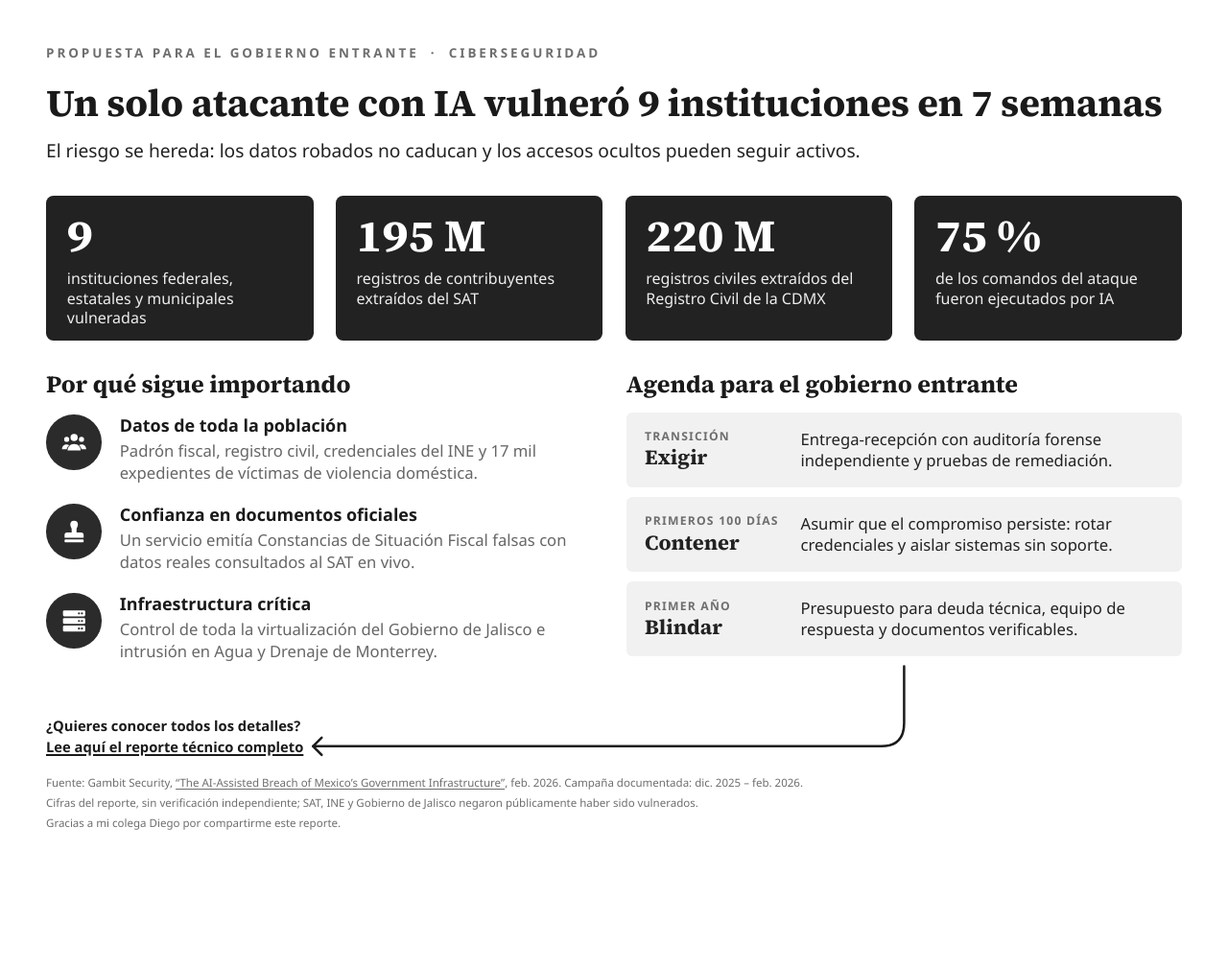
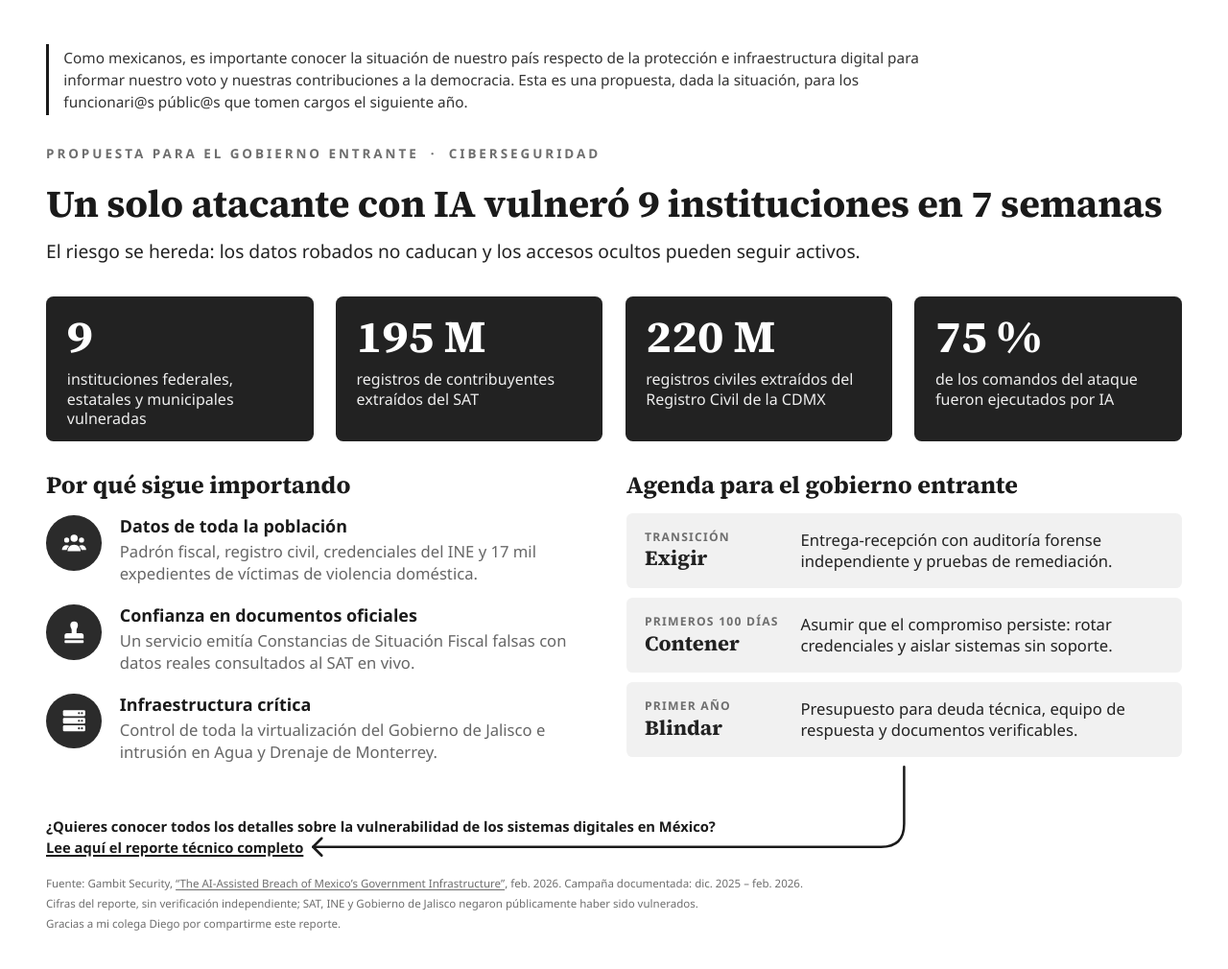
Before and after one commit to HornerAlberto/horneralberto.github.io, a Jekyll site: the page built from _pages/propuesta-para-el-gobierno-entrante.html, in a window 1280 px wide. Shown: the whole page at 96% size. Built offline with Jekyll 4.4.1, drawn with Linux system fonts in a browser that asks for light colours; before the commit the page ends 905 px from its top, so only the background shows below that.

Commit message:
update
Co-Authored-By: Claude Opus 5.5 <noreply@anthropic.com>
Claude-Session: https://claude.ai/code/session_01SVgLAehq9pLBbxPejZu6RW

```diff
--- a/_pages/propuesta-para-el-gobierno-entrante.html
+++ b/_pages/propuesta-para-el-gobierno-entrante.html
@@ -65,6 +65,17 @@ body { background: #fff; color: var(--ink); font-family: var(--sans); line-heigh
   color: var(--soft);
 }
 .eyebrow .dot { margin: 0 .9em; }
+.intro {
+  border-left: 3px solid var(--ink);
+  padding: calc(.2 * var(--u)) 0 calc(.2 * var(--u)) calc(1.2 * var(--u));
+  margin-bottom: calc(2.4 * var(--u));
+  max-width: calc(72 * var(--u));
+}
+.intro p {
+  font-size: max(13px, calc(1.2 * var(--u)));
+  line-height: 1.5;
+  color: #333;
+}
 h1 {
   font-family: var(--serif);
   font-weight: 700;
@@ -203,6 +214,8 @@ h2 {
   .icon-d { display: none; }
   .icon-m { display: block; }
 
+  .intro { margin: 0; max-width: none; border-left: 0; border-bottom: 1px solid #e2e2e2; padding: 22px 26px; background: #f7f7f7; }
+  .intro p { font-size: 15px; line-height: 1.55; color: #333; }
   .hero { background: #1c1c1c; color: #fff; padding: 46px 26px 30px; }
   .eyebrow {
     font-family: inherit;
@@ -287,6 +300,9 @@ h2 {
 </head>
 <body>
 <main class="page">
+  <aside class="intro">
+    <p>Como mexicanos, es importante conocer la situación de nuestro país respecto de la protección e infraestructura digital para informar nuestro voto y nuestras contribuciones a la democracia. Esta es una propuesta, dada la situación, para los funcionari@s públic@s que tomen cargos el siguiente año.</p>
+  </aside>
   <header class="hero">
     <p class="eyebrow"><span class="e1">Propuesta para el gobierno entrante</span><span class="dot">·</span><span class="e2">Ciberseguridad</span></p>
     <h1>Un solo atacante con IA vulneró<br> 9 instituciones en<br> 7 semanas</h1>
@@ -365,7 +381,7 @@ h2 {
   </div>
 
   <footer class="source">
-    <p class="cta">¿Quieres conocer todos los detalles?<br> <a href="https://gambit.security/blog-posts/a-single-operator-two-ai-platforms-nine-government-agencies-the-full-technical-report" target="_blank" rel="noopener">Lee aquí el reporte técnico completo</a></p>
+    <p class="cta">¿Quieres conocer todos los detalles sobre la vulnerabilidad de los sistemas digitales en México?<br> <a href="https://gambit.security/blog-posts/a-single-operator-two-ai-platforms-nine-government-agencies-the-full-technical-report" target="_blank" rel="noopener">Lee aquí el reporte técnico completo</a></p>
     <p>Fuente: Gambit Security, <a href="https://gambit.security/blog-posts/a-single-operator-two-ai-platforms-nine-government-agencies-the-full-technical-report" target="_blank" rel="noopener">“The AI-Assisted Breach of Mexico’s Government Infrastructure”</a>, feb.&nbsp;2026. Campaña documentada: dic.&nbsp;2025 – feb.&nbsp;2026.</p>
     <p>Cifras del reporte, sin verificación independiente; SAT, INE y Gobierno de Jalisco negaron públicamente haber sido vulnerados.</p>
     <p>Gracias a mi colega Diego por compartirme este reporte.</p>
```
